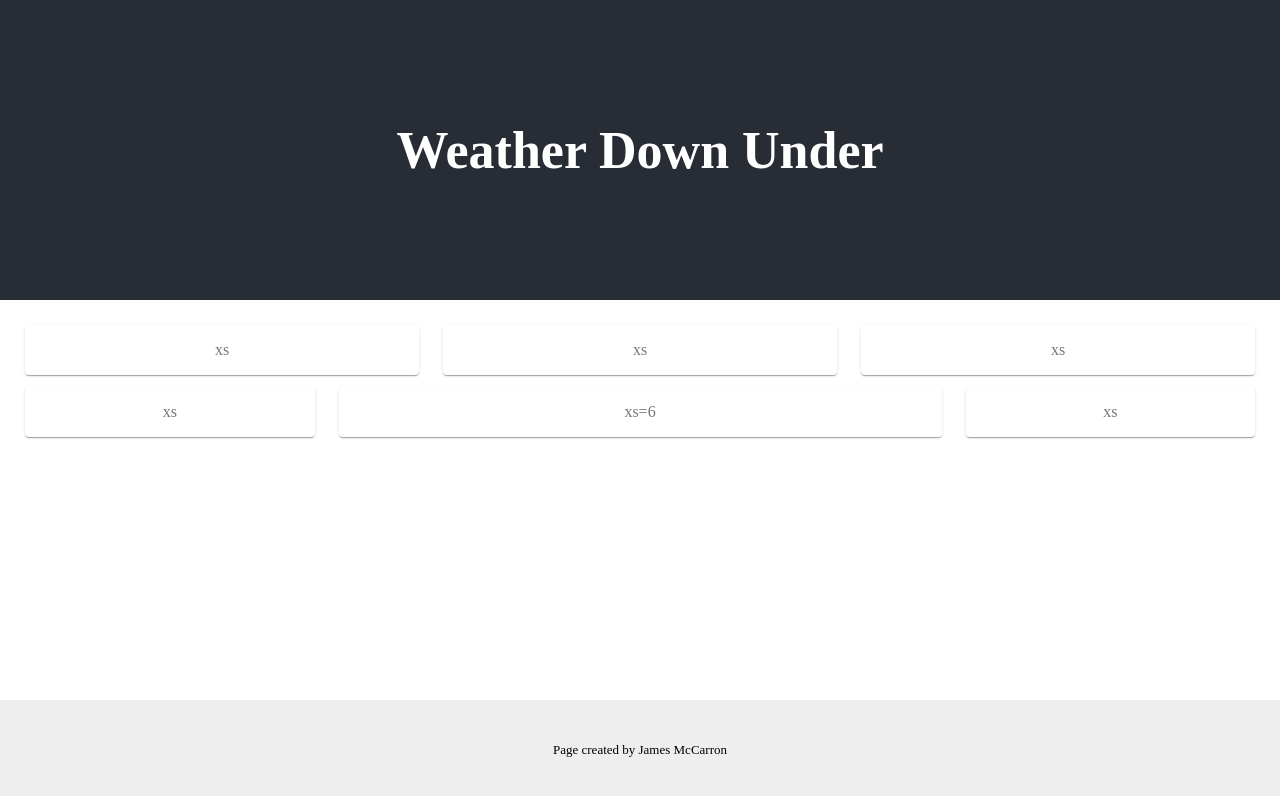
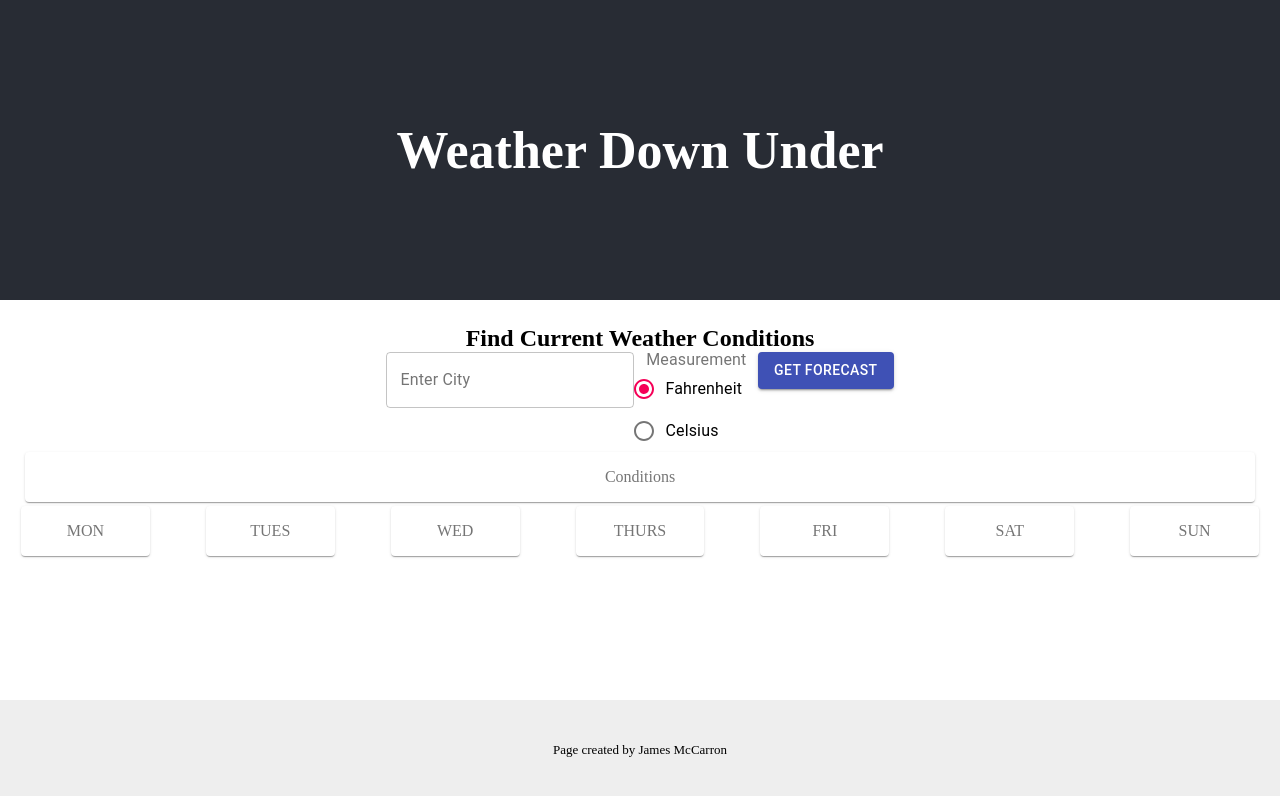
Before and after one commit to jimmikmak/weather-down-under, a React (Create React App) app in the folder client/: page / in a window 1280 px wide. Shown: the top 796 px of the page. Built offline with nearby package versions, Linux system fonts and the light colour scheme.

Commit message:
radiogroup added

```diff
--- a/client/src/components/Forecast/Forecast.js
+++ b/client/src/components/Forecast/Forecast.js
@@ -6,7 +6,9 @@ import {
   TextField,
   FormControl,
   FormControlLabel,
+  RadioGroup,
   Radio,
+  FormLabel,
 } from "@material-ui/core";
 import Paper from "@material-ui/core/Paper";
 import Grid from "@material-ui/core/Grid";
@@ -71,69 +73,69 @@ const Forecast = () => {
 
   return (
     <div className={classes.root}>
-      <Grid container spacing={3}>
+      <h2>Find Current Weather Conditions</h2>
+      <form onSubmit={getForecast}>
+        <TextField
+          id="outlined-basic"
+          label="Enter City"
+          variant="outlined"
+          value={city}
+          onChange={(e) => setCity(e.target.value)}
+        />
+        <FormControl component="fieldset">
+          <FormLabel component="legend">Measurement</FormLabel>
+          <RadioGroup aria-label="measurement" name="units">
+            <FormControlLabel
+              control={<Radio />}
+              label="Fahrenheit"
+              checked={unit === "imperial"}
+              value="imperial"
+              onChange={(e) => setUnit(e.target.value)}
+            />
+            <FormControlLabel
+              control={<Radio />}
+              label="Celsius"
+              checked={unit === "metric"}
+              value="metric"
+              onChange={(e) => setUnit(e.target.value)}
+            />
+          </RadioGroup>
+        </FormControl>
+        <Button type="submit" variant="contained" color="primary">
+          Get Forecast
+        </Button>
+        <Grid container spacing={1}>
+          <Grid item xs={12}>
+            <Paper className={classes.paper}>Conditions</Paper>
+          </Grid>
+          <Grid container spacing={7}>
             <Grid item xs>
-          <Paper className={classes.paper}>xs</Paper>
+              <Paper className={classes.paper}>MON</Paper>
             </Grid>
             <Grid item xs>
-          <Paper className={classes.paper}>xs</Paper>
+              <Paper className={classes.paper}>TUES</Paper>
             </Grid>
             <Grid item xs>
-          <Paper className={classes.paper}>xs</Paper>
+              <Paper className={classes.paper}>WED</Paper>
+            </Grid>
+            <Grid item xs>
+              <Paper className={classes.paper}>THURS</Paper>
+            </Grid>
+            <Grid item xs>
+              <Paper className={classes.paper}>FRI</Paper>
+            </Grid>
+            <Grid item xs>
+              <Paper className={classes.paper}>SAT</Paper>
+            </Grid>
+            <Grid item xs>
+              <Paper className={classes.paper}>SUN</Paper>
             </Grid>
           </Grid>
-      <Grid container spacing={3}>
-        <Grid item xs>
-          <Paper className={classes.paper}>xs</Paper>
         </Grid>
-        <Grid item xs={6}>
-          <Paper className={classes.paper}>xs=6</Paper>
-        </Grid>
-        <Grid item xs>
-          <Paper className={classes.paper}>xs</Paper>
-        </Grid>
-      </Grid>
+      </form>
+      <Conditions responseObj={responseObj} error={error} loading={loading} />
     </div>
   );
-
-  // return (
-  //   <div>
-  //     <h2>Find Current Weather Conditions</h2>
-  //       <form onSubmit={getForecast}>
-  //           <input
-  //             type="text"
-  //             placeholder="Enter City"
-  //             maxLength="50"
-  //             value={city}
-  //             onChange={(e) => setCity(e.target.value)}
-  //           >
-  //         <label>
-  //           <input
-  //             type="radio"
-  //             name="units"
-  //             checked={unit === "imperial"}
-  //             value="imperial"
-  //             onChange={(e) => setUnit(e.target.value)}
-  //           />
-  //           Fahrenheit
-  //         </label>
-  //         <label>
-  //           <input
-  //             type="radio"
-  //             name="units"
-  //             checked={unit === "metric"}
-  //             value="metric"
-  //             onChange={(e) => setUnit(e.target.value)}
-  //           />
-  //           Celsius
-  //         </label>
-  //         <Button type="submit" variant="contained" color="primary">
-  //           Get Forecast
-  //         </Button>
-  //       </form>
-  //     <Conditions responseObj={responseObj} error={error} loading={loading} />
-  //   </div>
-  // );
 };
 
 export default Forecast;
```
Lines whose indentation alone changed are shown as unchanged.
